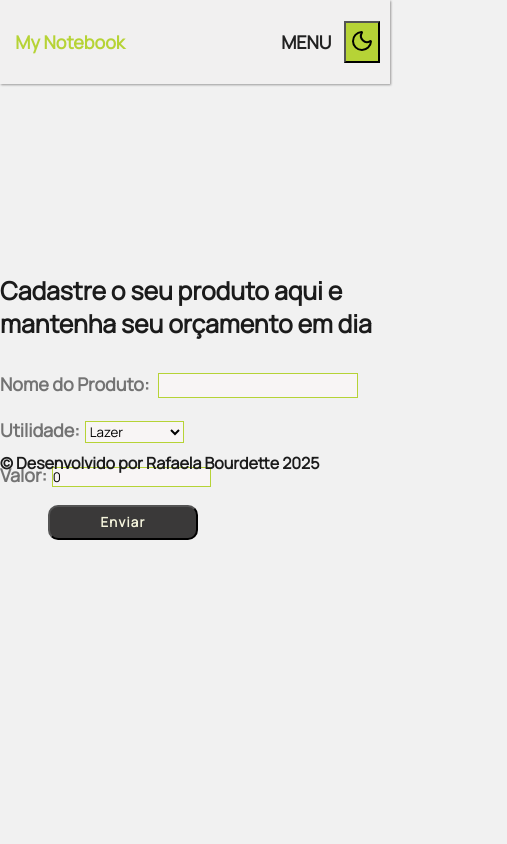
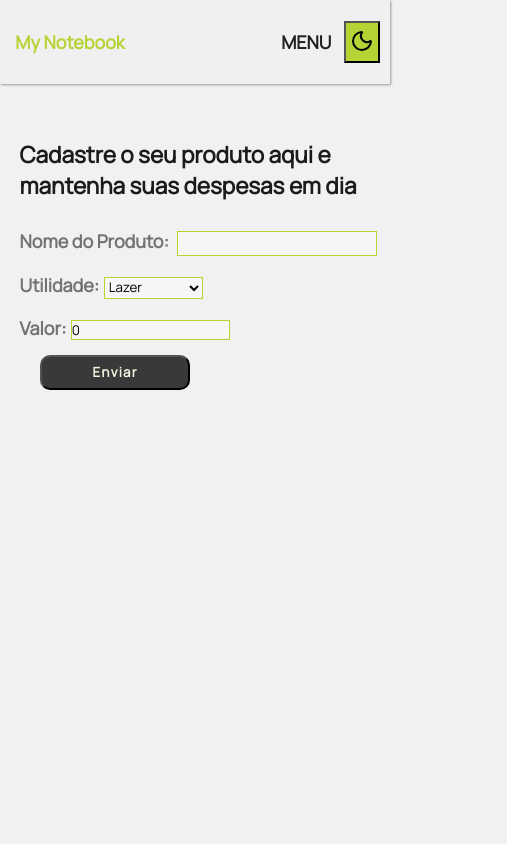
Before and after one commit to rafaelabou1999/mynotebook-despesas, a React (Vite) app: page / in a window 390 px wide. Shown: the top 844 px of the page, 507 px wide, since content can reach past the window. Built offline with nearby package versions, Linux system fonts and the light colour scheme.

Commit message:
working on design

```diff
--- a/src/components/Header/styles.module.css
+++ b/src/components/Header/styles.module.css
@@ -139,5 +139,7 @@ button{
 
     }
 
-
+    :root[data-theme="dark"] nav a{
+        color:var(--dark-medium) !important;
+    }
 }
--- a/src/pages/Homepage/index.tsx
+++ b/src/pages/Homepage/index.tsx
@@ -7,10 +7,12 @@ import { Main } from "../../templates/Main";
 export function Homepage() {
     return (
         <Main>
-            <div className={styles.info}>
-                <h2>Cadastre o seu produto aqui e mantenha seu orçamento em dia</h2>
+            <div className={styles.container}>
+                <div className={styles.info}>
+                    <h2>Cadastre o seu produto aqui e mantenha suas despesas em dia</h2>
+                </div>
+                <InputPost/>
             </div>
-           <InputPost/>
         </Main>
     )
 }
--- a/src/pages/Homepage/styles.module.css
+++ b/src/pages/Homepage/styles.module.css
@@ -27,3 +27,14 @@
     margin-top: 90px;
     font-size: 16.5px;
 }
+
+@media screen and (max-width: 768px) {
+    .container{
+        padding: 5%;
+        position: absolute;
+    }
+    .info{
+      margin-top: -100px;
+      font-size: 15px;
+    }
+}
--- a/src/pages/Profile/styles.module.css
+++ b/src/pages/Profile/styles.module.css
@@ -60,3 +60,26 @@ td{
     background-color: #ebeaea;
     border: 1px solid #cfcdcd;
 }
+
+
+@media screen and (max-width: 768px) {
+    th,td{
+      padding: 8px 25px;
+    }
+
+    table{
+         position: absolute;
+      left:50%;
+      transform: translateX(-50%);
+    }
+
+    .list{
+        margin-top:10px;
+    }
+
+    .noProduct{
+        margin-top: -50px;
+        font-size: 22px;
+        padding:5%;
+    }
+}
--- a/src/templates/Main/styles.module.css
+++ b/src/templates/Main/styles.module.css
@@ -20,4 +20,9 @@ footer{
     .all{
        flex-direction: column;
     }
+
+    footer{
+      top:50rem;
+      left: 70%;
+    }
 }
```
Also changed, not shown: src/components/Posts/index.tsx (deleted, +0 -11 lines).
